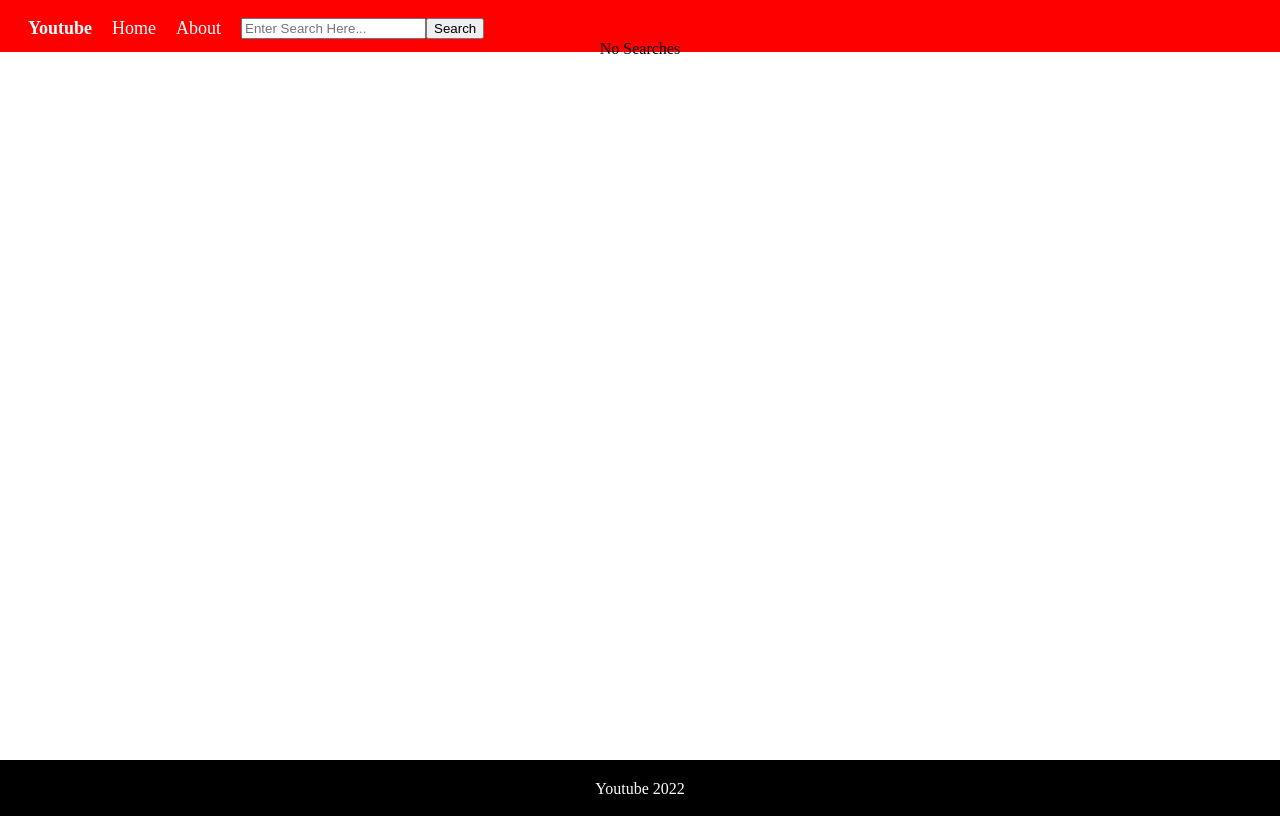
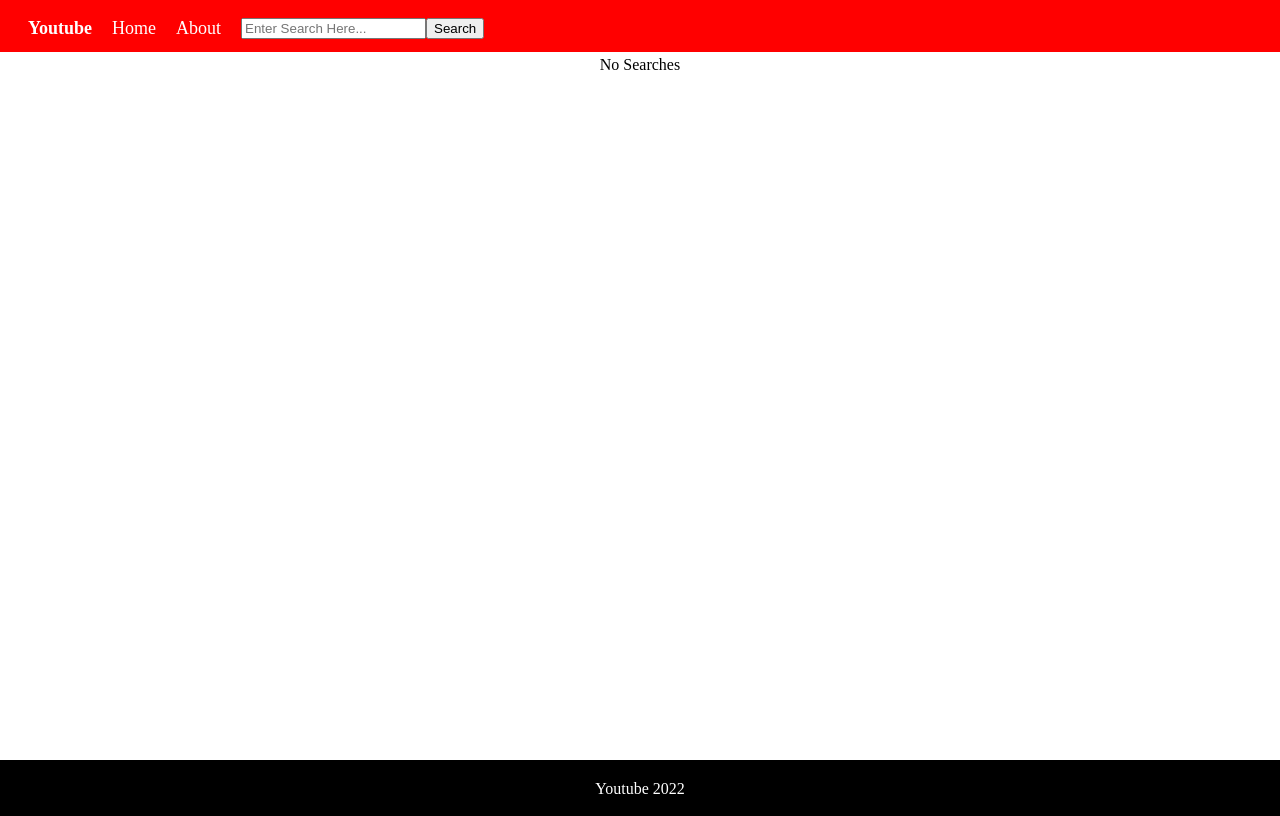
Before and after one commit to JoseBorbon/youtube-react-app, a React (Create React App) app: page / in a window 1280 px wide. Built offline with nearby package versions, Linux system fonts and the light colour scheme; a web font is replaced by a local one.

Commit message:
wrapped text inside of a p tag

```diff
--- a/src/components/main/home-children/Landing.js
+++ b/src/components/main/home-children/Landing.js
@@ -1,7 +1,11 @@
 import './Landing.css';
 
 const Landing = () => {
-  return <main>No Searches</main>;
+  return (
+    <main>
+      <p>No Searches</p>
+    </main>
+  );
 };
 
 export default Landing;
```
